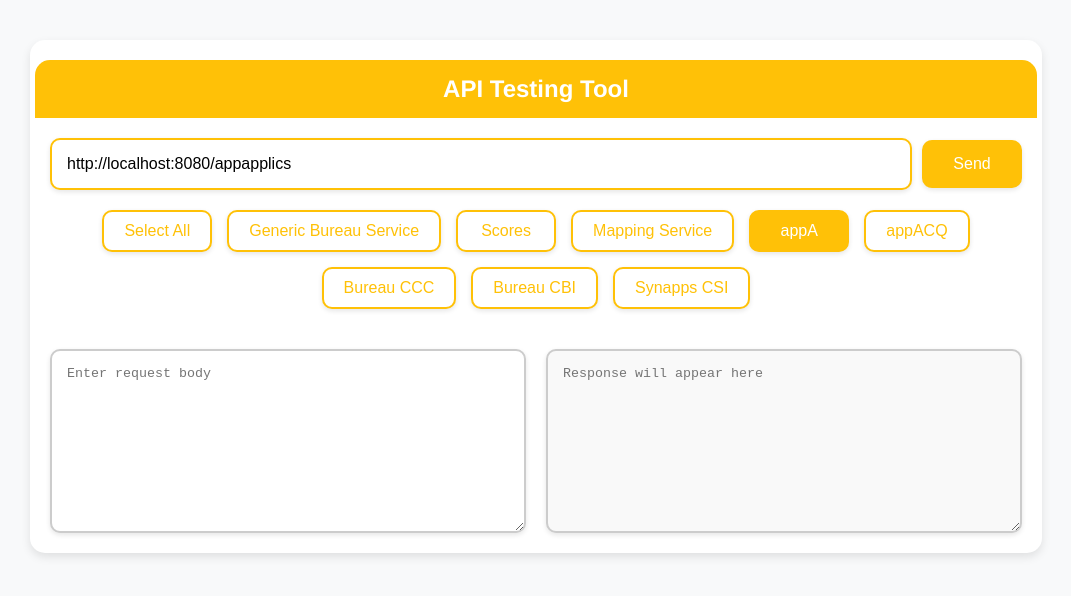
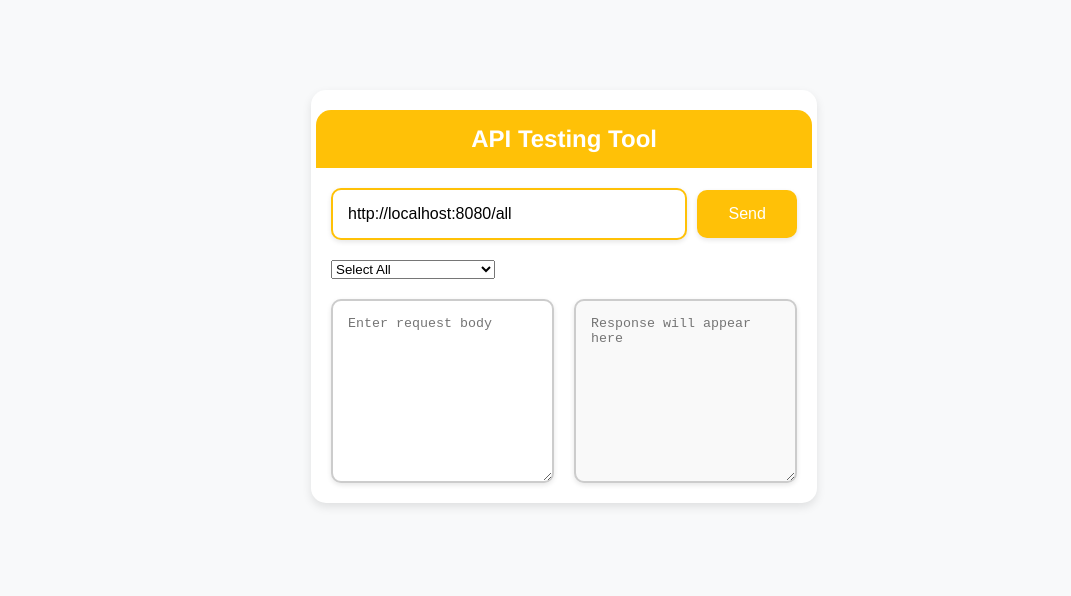
Before and after one commit to khajastark/mapping-service-ui, a React (Create React App) app: page / in a window 1280 px wide. Shown: the part 104-700 px from the top of the page, without its empty margins (90-1161 px from the left). Built offline with nearby package versions, Linux system fonts and the light colour scheme; the HTML template or start-up script is replaced by a standard one.

Commit message:
Update App.js

```diff
--- a/src/App.js
+++ b/src/App.js
@@ -3,51 +3,22 @@ import './App.css';
 import axios from 'axios';
 
 function App() {
-  const [url, setUrl] = useState('http://localhost:8080/appapplics'); // Default URL for your API
+  const [baseURL, setBaseURL] = useState('http://localhost:8080/');
+  const [endpoint, setEndpoint] = useState('all');
   const [requestBody, setRequestBody] = useState('');
   const [response, setResponse] = useState('');
-  const [selectedApp, setSelectedApp] = useState('appA');
+  const [selectedApp, setSelectedApp] = useState('selectAll');
   const [popupMessage, setPopupMessage] = useState('');
   const [showPopup, setShowPopup] = useState(false);
 
   const handleSendRequest = async () => {
     try {
-      let dummyResponse;
+      const url = `${baseURL}${endpoint}`;
+      const { data } = await axios.post(url, requestBody, {
+        headers: { 'Content-Type': 'application/json' },
+      });
 
-      switch (selectedApp) {
-        case 'selectAll':
-          dummyResponse = { message: "All apps selected." };
-          break;
-        case 'genericBeaureauService':
-          dummyResponse = { message: "Generic Bureau Service response." };
-          break;
-        case 'scores':
-          dummyResponse = { message: "Scores response." };
-          break;
-        case 'mappingService':
-          dummyResponse = { message: "Mapping Service response." };
-          break;
-        case 'appA':
-          dummyResponse = { message: "appA response." };
-          break;
-        case 'appACQ':
-          dummyResponse = { message: "appACQ response." };
-          break;
-        case 'bureauCCC':
-          dummyResponse = { message: "Bureau CCC response." };
-          break;
-        case 'bureauCBI':
-          dummyResponse = { message: "Bureau CBI response." };
-          break;
-        case 'synappsCSI':
-          dummyResponse = { message: "Synapps CSI response." };
-          break;
-        default:
-          dummyResponse = { message: "Default response." };
-          break;
-      }
-
-      setResponse(JSON.stringify(dummyResponse, null, 2));
+      setResponse(JSON.stringify(data, null, 2));
       setPopupMessage(`Request for ${selectedApp} was successful`);
       setShowPopup(true);
     } catch (error) {
@@ -63,6 +34,52 @@ function App() {
     setPopupMessage('');
   };
 
+  const handleAppChange = (e) => {
+    const selected = e.target.value;
+    setSelectedApp(selected);
+
+    let newEndpoint;
+    switch (selected) {
+      case 'appA':
+        newEndpoint = 'appa';
+        break;
+      case 'appACQ':
+        newEndpoint = 'appacq';
+        break;
+      case 'bureauCCC':
+        newEndpoint = 'bureauccc';
+        break;
+      case 'bureauCBI':
+        newEndpoint = 'bureaucbi';
+        break;
+      case 'genericBeaureauService':
+        newEndpoint = 'genericbeureau';
+        break;
+      case 'scores':
+        newEndpoint = 'scores';
+        break;
+      case 'mappingService':
+        newEndpoint = 'mapping';
+        break;
+      case 'synappsCSI':
+        newEndpoint = 'synapps';
+        break;
+      default:
+        newEndpoint = 'appapplics';
+        break;
+    }
+
+    setEndpoint(newEndpoint);
+    setRequestBody(''); // Clear the request body
+  };
+
+  const handleURLChange = (e) => {
+    const url = e.target.value;
+    const [newBaseURL, newEndpoint] = url.split(/\/(?=[^/]+$)/);
+    setBaseURL(newBaseURL);
+    setEndpoint(newEndpoint || '');
+  };
+
   return (
     <div>
       <div className={`container ${showPopup ? 'blur' : ''}`}>
@@ -72,69 +89,26 @@ function App() {
             <input
               type="text"
               className="url-bar"
-              value={url}
-              onChange={(e) => setUrl(e.target.value)}
+              value={`${baseURL}${endpoint}`}
+              onChange={handleURLChange}
               placeholder="Enter URL"
             />
             <button className="send-button" onClick={handleSendRequest}>
               Send
             </button>
           </div>
-          <div className="options">
-            <button
-              className={`option-button ${selectedApp === 'selectAll' ? 'active' : ''}`}
-              onClick={() => setSelectedApp('selectAll')}
-            >
-              Select All
-            </button>
-            <button
-              className={`option-button ${selectedApp === 'genericBeaureauService' ? 'active' : ''}`}
-              onClick={() => setSelectedApp('genericBeaureauService')}
-            >
-              Generic Bureau Service
-            </button>
-            <button
-              className={`option-button ${selectedApp === 'scores' ? 'active' : ''}`}
-              onClick={() => setSelectedApp('scores')}
-            >
-              Scores
-            </button>
-            <button
-              className={`option-button ${selectedApp === 'mappingService' ? 'active' : ''}`}
-              onClick={() => setSelectedApp('mappingService')}
-            >
-              Mapping Service
-            </button>
-            <button
-              className={`option-button ${selectedApp === 'appA' ? 'active' : ''}`}
-              onClick={() => setSelectedApp('appA')}
-            >
-              appA
-            </button>
-            <button
-              className={`option-button ${selectedApp === 'appACQ' ? 'active' : ''}`}
-              onClick={() => setSelectedApp('appACQ')}
-            >
-              appACQ
-            </button>
-            <button
-              className={`option-button ${selectedApp === 'bureauCCC' ? 'active' : ''}`}
-              onClick={() => setSelectedApp('bureauCCC')}
-            >
-              Bureau CCC
-            </button>
-            <button
-              className={`option-button ${selectedApp === 'bureauCBI' ? 'active' : ''}`}
-              onClick={() => setSelectedApp('bureauCBI')}
-            >
-              Bureau CBI
-            </button>
-            <button
-              className={`option-button ${selectedApp === 'synappsCSI' ? 'active' : ''}`}
-              onClick={() => setSelectedApp('synappsCSI')}
-            >
-              Synapps CSI
-            </button>
+          <div className="mode-container">
+            <select className="mode-dropdown" value={selectedApp} onChange={handleAppChange}>
+              <option value="selectAll">Select All</option>
+              <option value="genericBeaureauService">Generic Bureau Service</option>
+              <option value="scores">Scores</option>
+              <option value="mappingService">Mapping Service</option>
+              <option value="appA">appA</option>
+              <option value="appACQ">appACQ</option>
+              <option value="bureauCCC">Bureau CCC</option>
+              <option value="bureauCBI">Bureau CBI</option>
+              <option value="synappsCSI">Synapps CSI</option>
+            </select>
           </div>
         </div>
         <div className="content">
```
